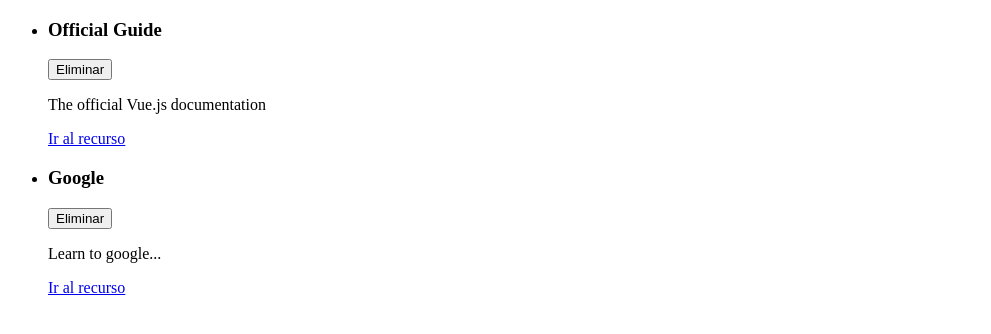
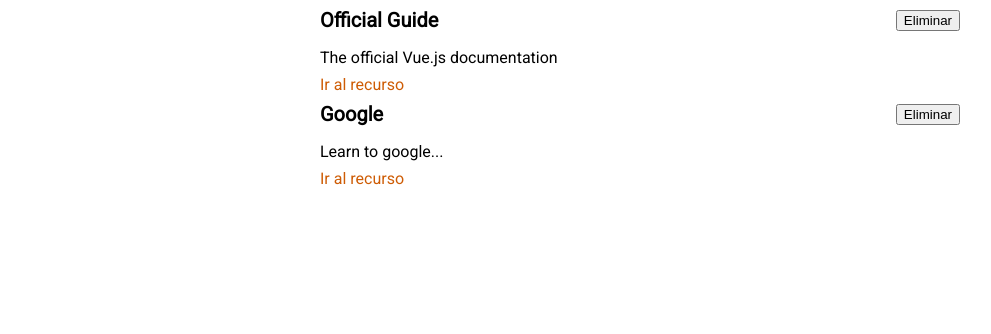
Before and after one commit to ascaseiro/vue-learning-resources, a Vue app: page / in a window 1280 px wide. Shown: the top 334 px of the page, without its empty margins (0-991 px from the left). Built offline with nearby package versions, Linux system fonts and the light colour scheme.

Commit message:
Resources list created in StoredResources.vue

```diff
--- a/src/App.vue
+++ b/src/App.vue
@@ -1,21 +1,13 @@
 <template>
-  <ul>
-    <learning-resource
-      v-for="res in storedResources"
-      :key="res.id"
-      :title="res.title"
-      :description="res.description"
-      :link="res.link"
-    ></learning-resource>
-  </ul>
+<stored-resources :resources="storedResources"></stored-resources>
 </template>
 
 <script>
-import LearningResource from './components/learning-resources/LearningResource';
+import storedResources from './components/learning-resources/StoredResources'
 
 export default {
   components: {
-    LearningResource,
+    storedResources
   },
   data() {
     return {
@@ -37,3 +29,20 @@
   },
 };
 </script>
+
+<style>
+
+@import url('https://fonts.googleapis.com/css2?family=Roboto&display=swap');
+
+* {
+  box-sizing: border-box;
+}
+
+html {
+  font-family: 'Roboto', sans-serif;
+}
+
+body {
+  margin: 0;
+}
+</style>
--- a/src/components/learning-resources/LearningResource.vue
+++ b/src/components/learning-resources/LearningResource.vue
@@ -18,3 +18,35 @@
   props: ['title', 'description', 'link']
 }
 </script>
+
+<style scoped>
+li {
+  margin: auto;
+  max-width: 40rem;
+}
+
+header {
+  display: flex;
+  justify-content: space-between;
+  align-items: center;
+}
+
+h3 {
+  font-size: 1.25rem;
+  margin: 0.5rem 0;
+}
+
+p {
+  margin: 0.5rem 0;
+}
+
+a {
+  text-decoration: none;
+  color: #ce5c05;
+}
+
+a:hover,
+a:active {
+  color: #c89305;
+}
+</style>
--- /dev/null
+++ b/src/components/learning-resources/StoredResources.vue
@@ -0,0 +1,32 @@
+<template>
+  <ul>
+    <learning-resource
+      v-for="res in resources"
+      :key="res.id"
+      :title="res.title"
+      :description="res.description"
+      :link="res.link"
+    ></learning-resource>
+  </ul>
+</template>
+
+<script>
+import LearningResource from './LearningResource'
+
+export default {
+  props: ['resources'],
+  components: {
+    LearningResource
+  }
+}
+</script>
+
+<style scoped>
+ul {
+  list-style: none;
+  margin: 0;
+  padding: 0;
+  margin: auto;
+  max-width: 40rem;
+}
+</style>
```
